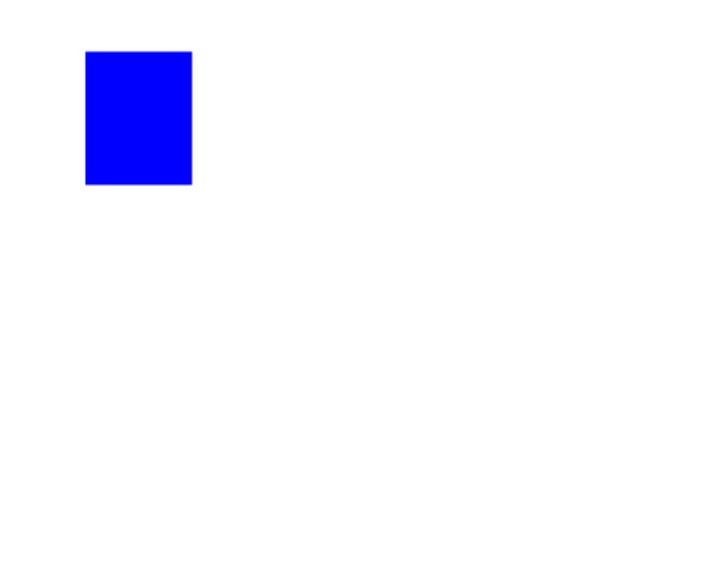
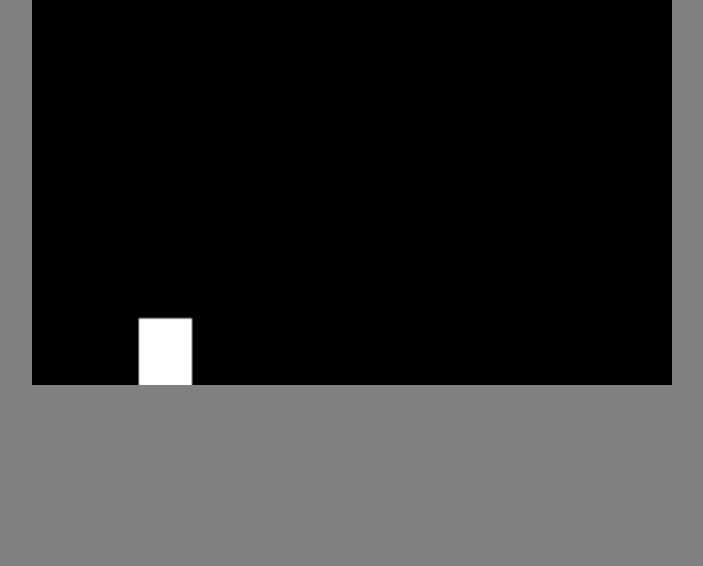
Before and after one commit to brandon-parkerson/petra-run, a website: page index.html in a window 1280 px wide. Shown: the part 234-800 px from the top of the page, without its empty margins (288-991 px from the left). Drawn offline with Linux system fonts and the light colour scheme.

Commit message:
player jump

```diff
--- a/main.js
+++ b/main.js
@@ -1,17 +1,51 @@
+
+
 const canvas = document.getElementById("gameCanvas");
 const ctx = canvas.getContext("2d");
 
+function main() {
+    const player = {
+        x: 50,
+        y: 150,
+        width: 25,
+        height: 25,
+        color: "white",
+        velocityY: 0,
+        isJumping: false,
+        gravity: 0.5,
+        jumpStrength: -10,
+        draw: function() {
+            ctx.fillStyle = this.color;
+            ctx.fillRect(this.x, this.y, this.width, this.height);
+        },
+        update: function() {
+            this.velocityY += this.gravity;
+            this.y += this.velocityY;
 
-const player = {
-    x: 50,
-    y: 50,
-    height: 10,
-    width: 10,
-    color: "blue",
-    draw: function() {
-        ctx.fillStyle = this.color;
-        ctx.fillRect(25, 25, 50, 50);
+            // Ground collision
+            if (this.y + this.height >= canvas.height) {
+                this.y = canvas.height - this.height;
+                this.velocityY = 0;
+                this.isJumping = false;
+            }
+        }
+    };
+
+    document.addEventListener("keydown", function(e) {
+        if (e.code === "Space" && !player.isJumping) {
+            player.velocityY = player.jumpStrength;
+            player.isJumping = true;
+        }
+    });
+
+    function gameLoop() {
+        ctx.clearRect(0, 0, canvas.width, canvas.height);
+        player.update();
+        player.draw();
+        requestAnimationFrame(gameLoop);
     }
+
+    gameLoop();
 }
 
-player.draw();
+main();
--- a/styles.css
+++ b/styles.css
@@ -17,6 +17,7 @@ body {
     flex-direction: column;
     justify-content: center;
     align-items: center;
+    background-color: var(--bckgrnd);
 }
 
 .title {
@@ -26,5 +27,5 @@ body {
 #gameCanvas {
     height: 50vh;
     width: 50vw;
-
+   background-color: black;
 }
```
